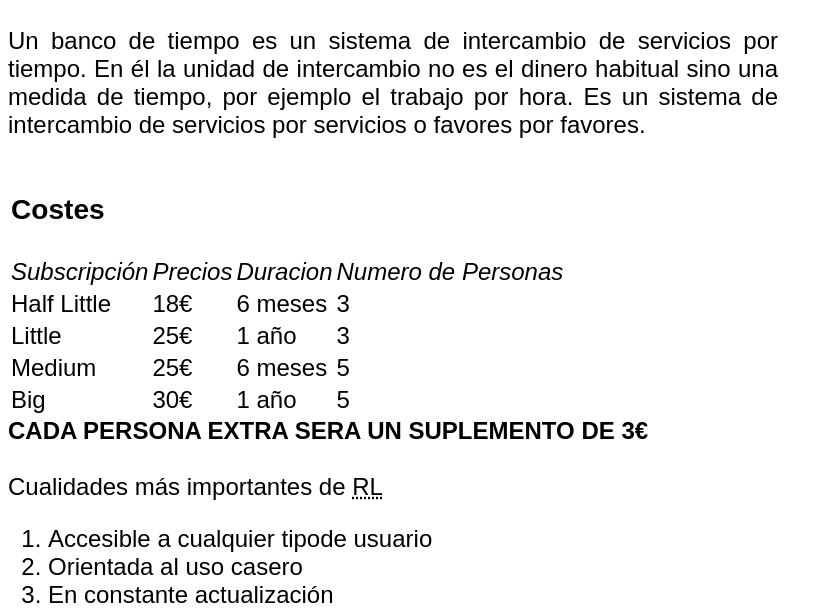
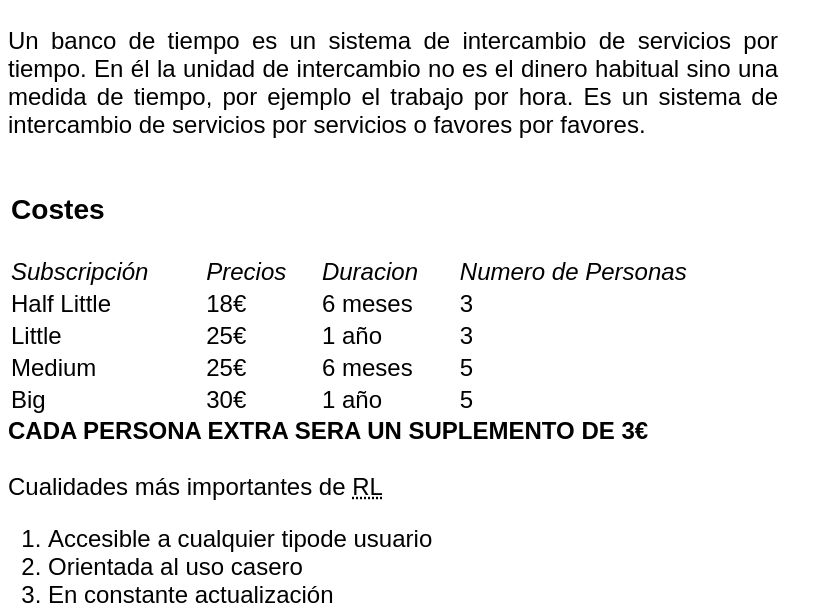
Before and after one commit to eduardobritosan/uya-practica-1, a plain HTML site: page practica-2/index.html in a window 1280 px wide. Shown: the part 484-1098 px from the top of the page, without its empty margins (0-832 px from the left). Drawn offline with Linux system fonts and the light colour scheme; files that its build step writes are made by us from their sources.

Commit message:
Arreglando css tabla

```diff
--- a/practica-3/css/style.css
+++ b/practica-3/css/style.css
@@ -62,7 +62,7 @@ footer{
     width: 65%;
     padding-left: 10px;
     margin: 5px;
-    ;
+
 }
 
 #relevant-links{
@@ -93,6 +93,11 @@ p {
     margin-top: 0.5em;
 }
 
+table {
+    width: 100%;
+
+
+}
 .menu-elements{
     padding: 0.3em;
     margin-bottom: 0.7em;
```
